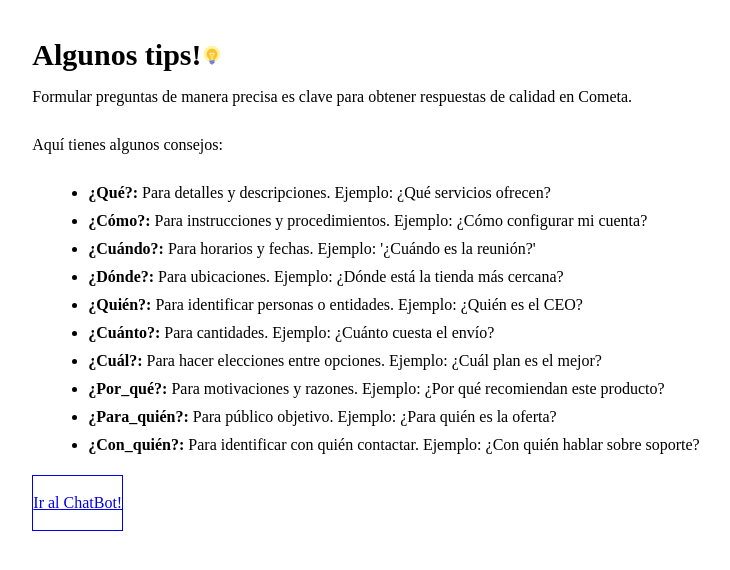
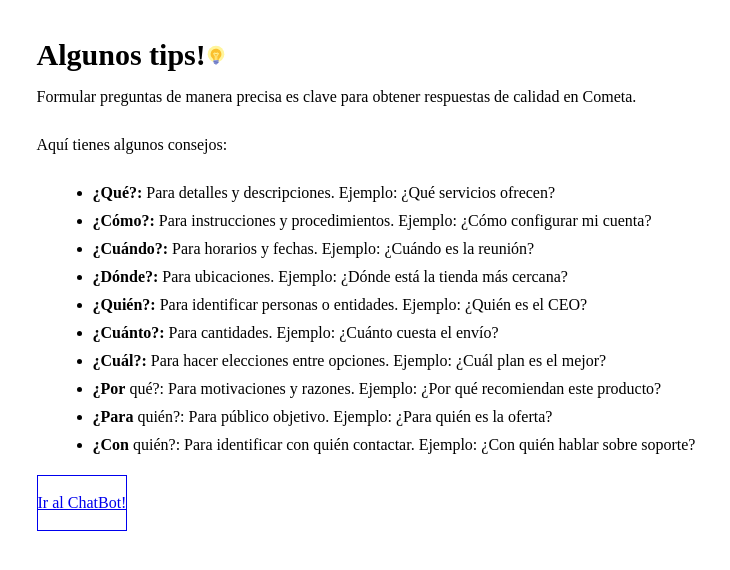
Before and after one commit to jhoanduran93/cometa-ai, a Next.js app: page /article in a window 1280 px wide. Shown: the top 570 px of the page, without its empty margins (274-1004 px from the left). Built offline with nearby package versions, Linux system fonts and the light colour scheme.

Commit message:
modificacion tips

```diff
--- a/pages/article/index.tsx
+++ b/pages/article/index.tsx
@@ -25,14 +25,14 @@ export default function Home() {
     const items = [
     "¿Qué?: Para detalles y descripciones. Ejemplo: ¿Qué servicios ofrecen?",
     "¿Cómo?: Para instrucciones y procedimientos. Ejemplo: ¿Cómo configurar mi cuenta?",
-    "¿Cuándo?: Para horarios y fechas. Ejemplo: '¿Cuándo es la reunión?'",
+    "¿Cuándo?: Para horarios y fechas. Ejemplo: ¿Cuándo es la reunión?",
     "¿Dónde?: Para ubicaciones. Ejemplo: ¿Dónde está la tienda más cercana?",
     "¿Quién?: Para identificar personas o entidades. Ejemplo: ¿Quién es el CEO?",
     "¿Cuánto?: Para cantidades. Ejemplo: ¿Cuánto cuesta el envío?",
     "¿Cuál?: Para hacer elecciones entre opciones. Ejemplo: ¿Cuál plan es el mejor?",
-    "¿Por_qué?: Para motivaciones y razones. Ejemplo: ¿Por qué recomiendan este producto?",
-    "¿Para_quién?: Para público objetivo. Ejemplo: ¿Para quién es la oferta?",
-    "¿Con_quién?: Para identificar con quién contactar. Ejemplo: ¿Con quién hablar sobre soporte?",
+    "¿Por qué?: Para motivaciones y razones. Ejemplo: ¿Por qué recomiendan este producto?",
+    "¿Para quién?: Para público objetivo. Ejemplo: ¿Para quién es la oferta?",
+    "¿Con quién?: Para identificar con quién contactar. Ejemplo: ¿Con quién hablar sobre soporte?",
 
 
   ];
```
